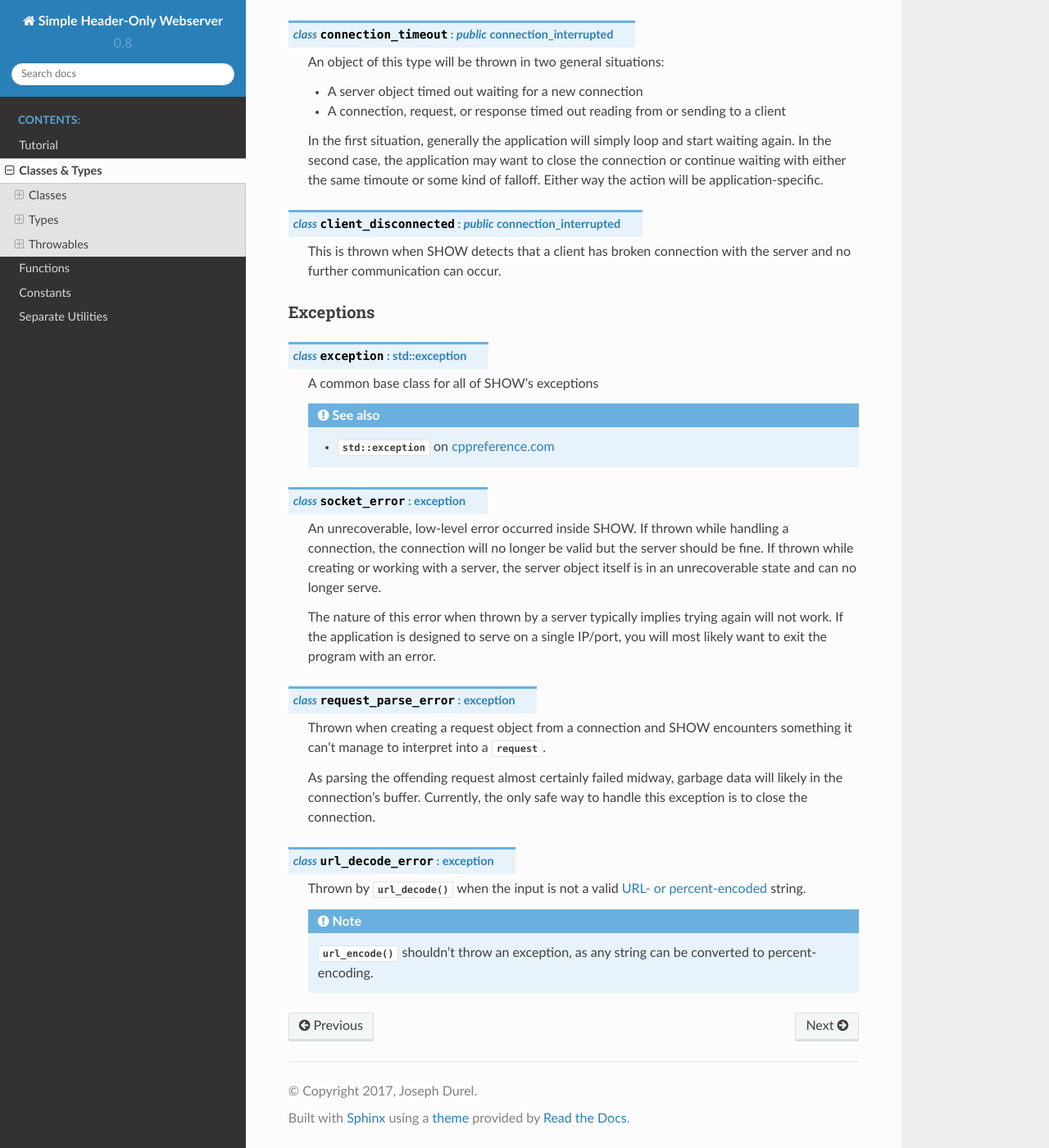
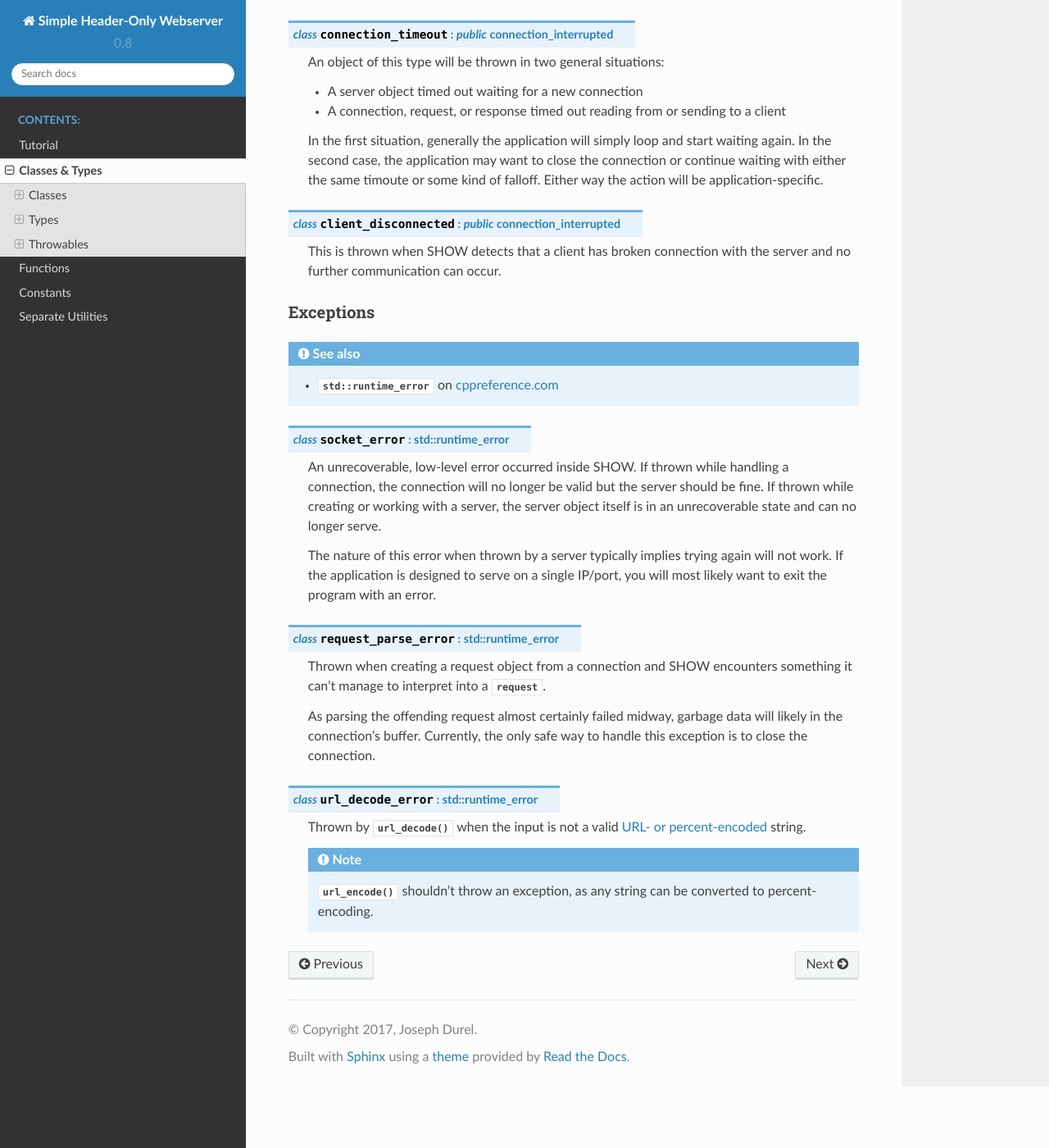
Before and after one commit to JadeMatrix/SHOW, a Sphinx documentation site: the page built from doc/Classes.rst, in a window 1280 px wide and 1400 px high, scrolled down 2489 px. Shown: the whole window at 82% size. Built offline with Sphinx 7.4.7 and the Read the Docs theme 2.0.0, drawn with Linux system fonts in a browser that asks for light colours.

Commit message:
Removed `show::exception`, and SHOW exceptions now inherit from `std::runtime_error` instead

```diff
--- a/doc/Classes.rst
+++ b/doc/Classes.rst
@@ -117,27 +117,23 @@ Connection interruptions
 Exceptions
 ----------
 
-.. cpp:class:: exception : std::exception
+.. seealso::
 
-    A common base class for all of SHOW's exceptions
+    * :cpp:type:`std::runtime_error` on `cppreference.com <http://en.cppreference.com/w/cpp/error/runtime_error/runtime_error>`_
 
-    .. seealso::
-
-        * :cpp:type:`std::exception` on `cppreference.com <http://en.cppreference.com/w/cpp/error/exception>`_
-
-.. cpp:class:: socket_error : exception
+.. cpp:class:: socket_error : std::runtime_error
 
     An unrecoverable, low-level error occurred inside SHOW.  If thrown while handling a connection, the connection will no longer be valid but the server should be fine.  If thrown while creating or working with a server, the server object itself is in an unrecoverable state and can no longer serve.
 
     The nature of this error when thrown by a server typically implies trying again will not work.  If the application is designed to serve on a single IP/port, you will most likely want to exit the program with an error.
 
-.. cpp:class:: request_parse_error : exception
+.. cpp:class:: request_parse_error : std::runtime_error
 
     Thrown when creating a request object from a connection and SHOW encounters something it can't manage to interpret into a :cpp:class:`request`.
 
     As parsing the offending request almost certainly failed midway, garbage data will likely in the connection's buffer.  Currently, the only safe way to handle this exception is to close the connection.
 
-.. cpp:class:: url_decode_error : exception
+.. cpp:class:: url_decode_error : std::runtime_error
 
     Thrown by :cpp:func:`url_decode()` when the input is not a valid `URL- or percent-encoded <https://en.wikipedia.org/wiki/Percent-encoding>`_ string.
 
```
Also changed, not shown: 1 other file.
